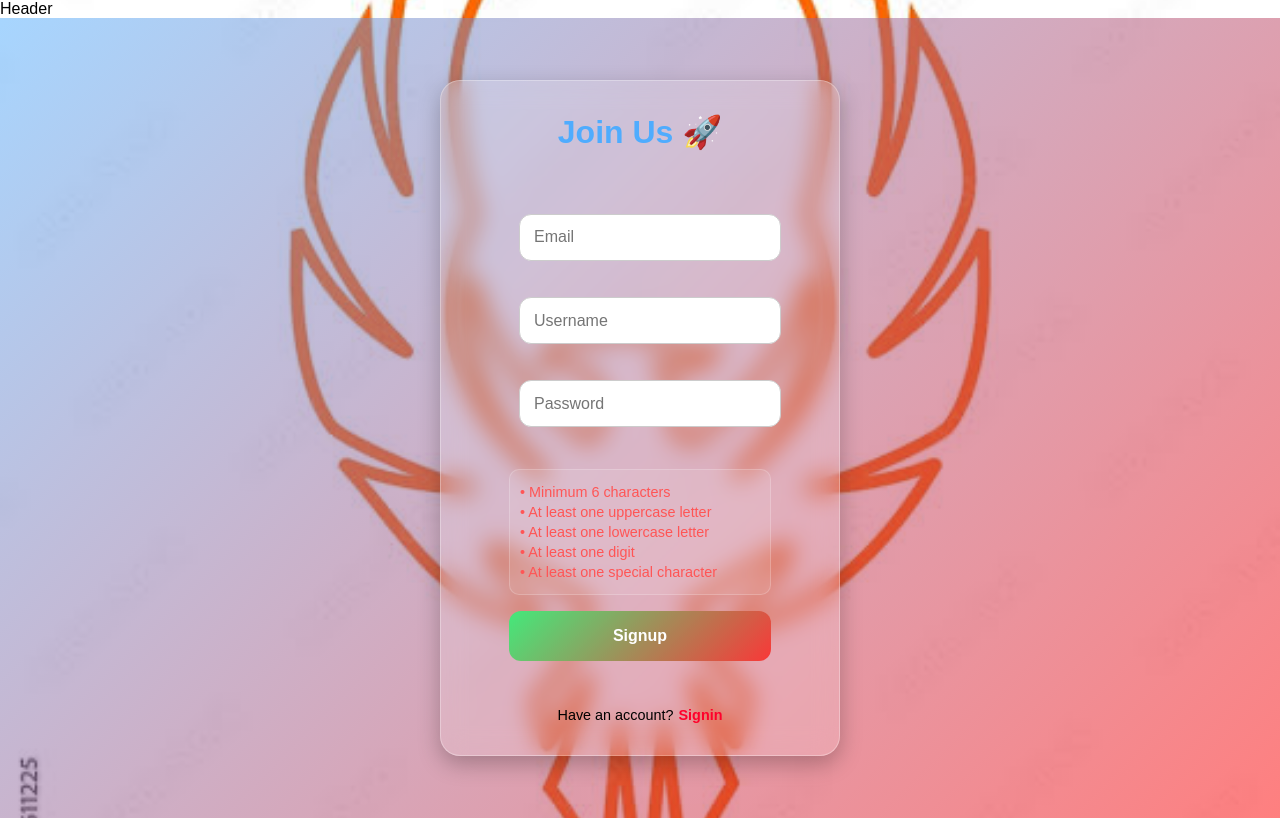
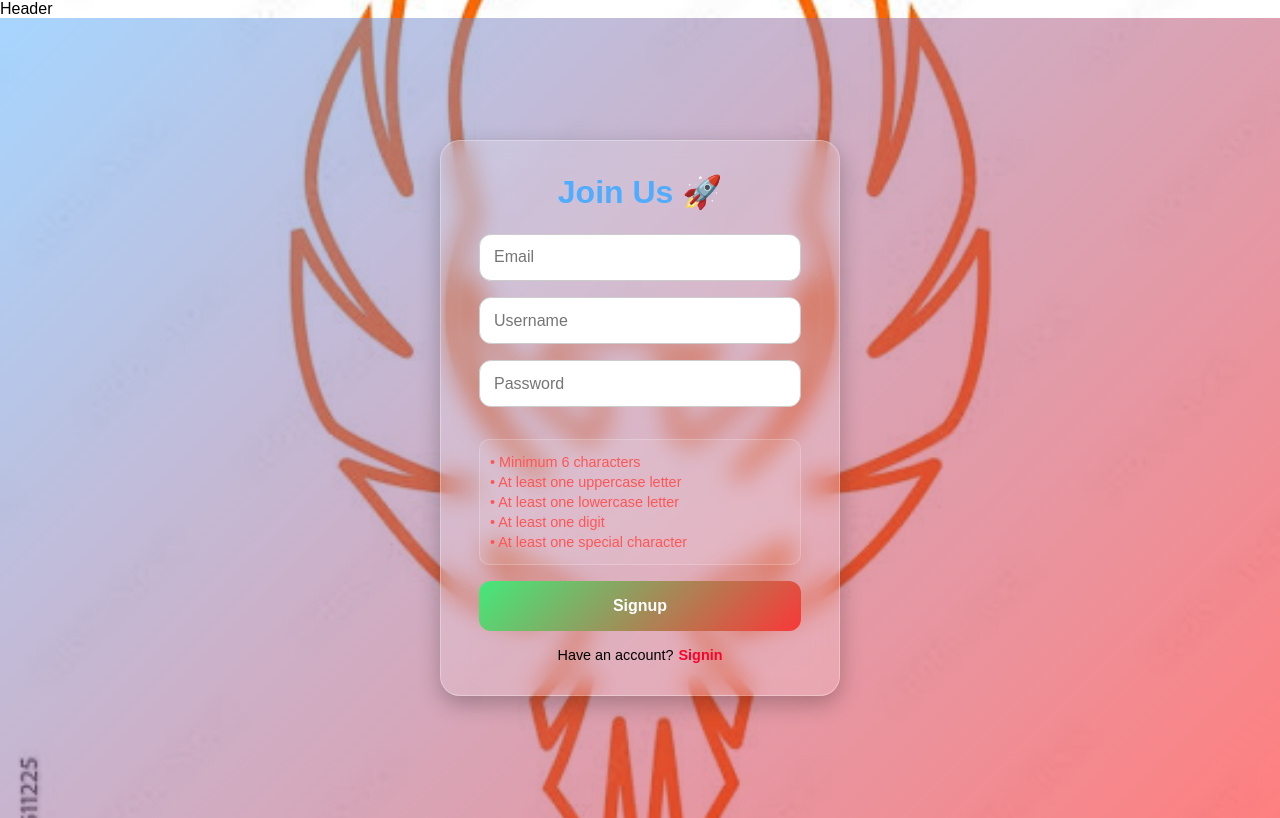
Before and after one commit to Careerkings/selleverything, a React (Create React App) app in the folder client/: page /signup in a window 1280 px wide. Built offline with nearby package versions, Linux system fonts and the light colour scheme.

Commit message:
redux for global state in signin

```diff
--- a/client/src/index.css
+++ b/client/src/index.css
@@ -11,18 +11,3 @@ body {
   min-height: 100vh;
   width: 100%;
 }
-#signup-container {
-  height: 100vh;
-  display: flex;
-  justify-content: center;
-  align-items: center;
-}
-#signup-form {
-  display: flex;
-  flex-direction: column;
-  padding: 30px;
-}
-#signup-form input {
-  margin: 10px;
-  padding: 10px;
-}
--- a/client/src/pages/Signup.js
+++ b/client/src/pages/Signup.js
@@ -50,7 +50,7 @@ const Signup = () => {
       }
       setLoading(false);
       setError(null);
-      navigate("/");
+      navigate("/signin");
     } catch (err) {
       setLoading(false);
       setError(err.message);
```
